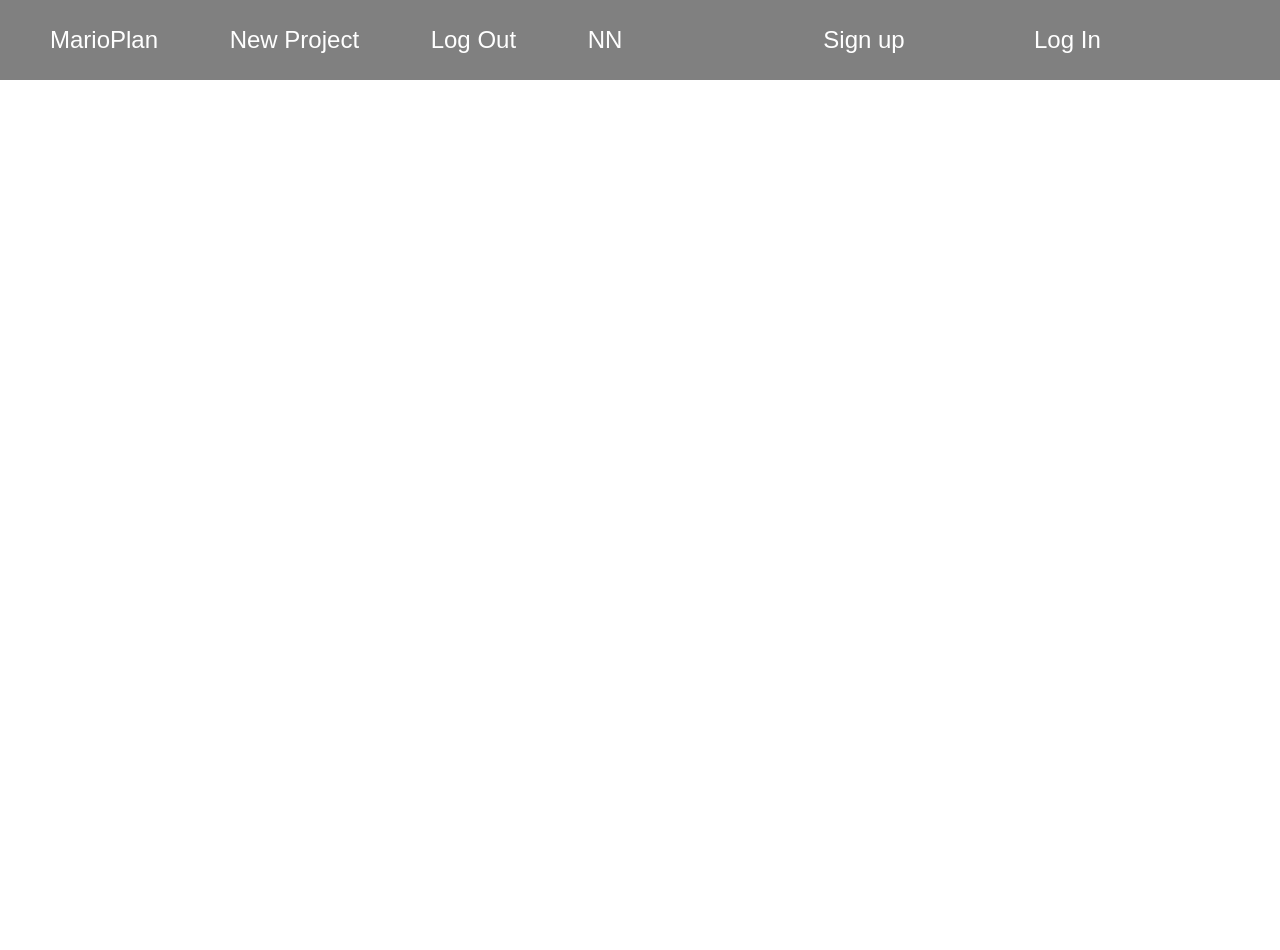
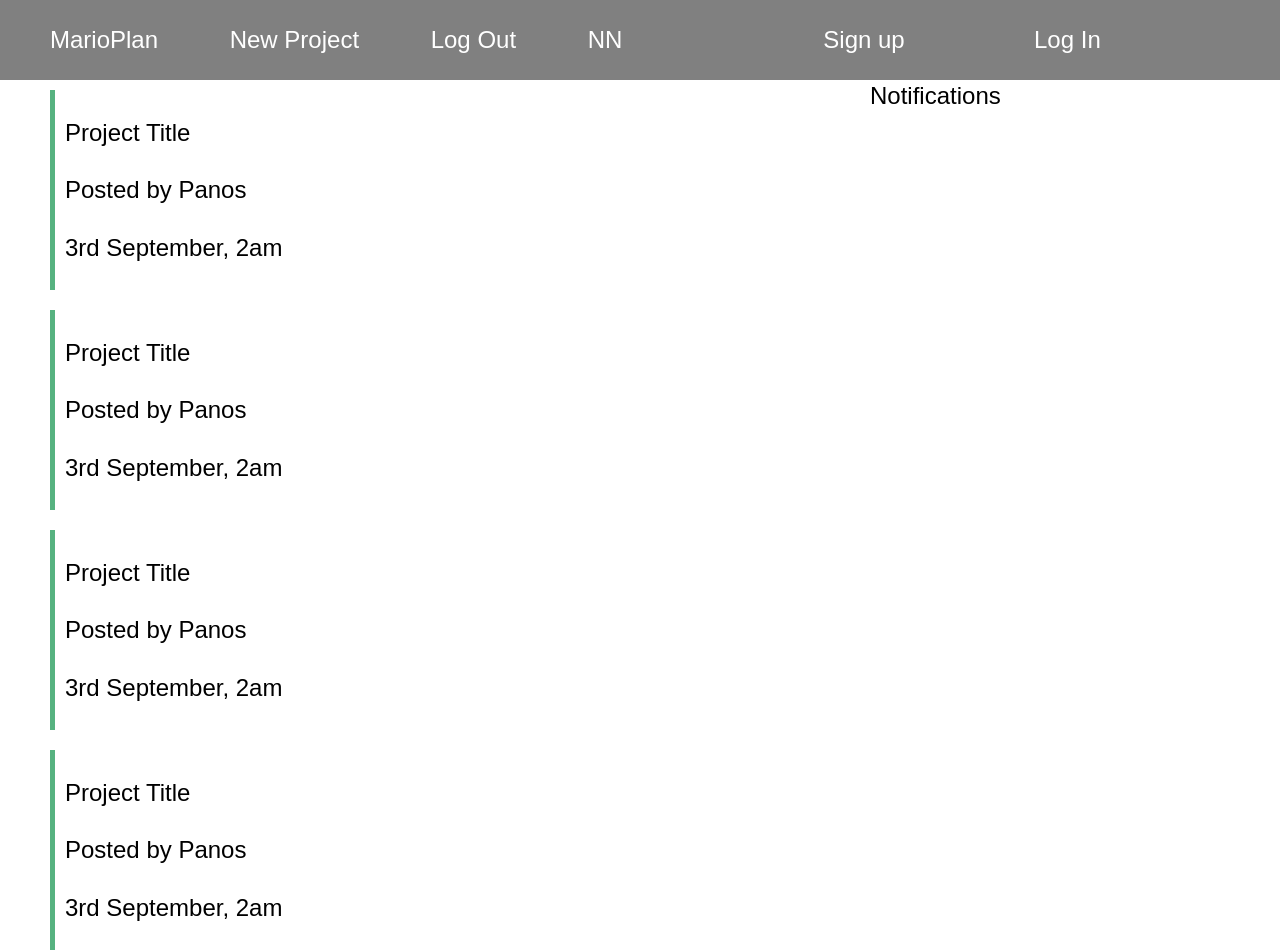
Before and after one commit to pmita/firebase-react-practice, a React (Create React App) app: page / in a window 1280 px wide. Before the commit the page ends 800 px from the top, so only its background shows below. Built offline with nearby package versions, Linux system fonts and the light colour scheme.

Commit message:
adding Dashboard ui components

```diff
--- a/src/App.js
+++ b/src/App.js
@@ -1,13 +1,18 @@
 import React from 'react';
-import { BrowserRouter as Router } from 'react-router-dom';
+import { BrowserRouter as Router, Routes, Route } from 'react-router-dom';
 //COMPONENTS
 import Navbar from './components/layout/Navbar';
+//PAGES
+import Dashboard from './components/dashboard/Dashboard';
 
 function App() {
   return (
     <Router>
       <div className="App">
         <Navbar />
+        <Routes>
+          <Route path='/' exact element={<Dashboard />} />
+        </Routes>
       </div>
     </Router>
   );
--- a/src/components/dashboard/Dashboard.js
+++ b/src/components/dashboard/Dashboard.js
@@ -0,0 +1,19 @@
+import React from 'react'
+//COMPONENTS
+import ProjectList from '../project/ProjectList';
+import Notifications from './Notifications';
+
+const Dashboard = () => {
+    return(
+            <div className='dashboard'>
+                <div className='container-left'>
+                    <ProjectList />
+                </div>
+                <div className='container-right'>
+                    <Notifications />
+                </div>
+            </div>
+        );
+}
+
+export default Dashboard;
--- a/src/components/dashboard/Notifications.js
+++ b/src/components/dashboard/Notifications.js
@@ -0,0 +1,14 @@
+import React from 'react';
+
+const Notifications = () => {
+    return(
+        <>
+            <p>Notifications</p>
+            <div className='summary-container'>
+
+            </div>
+        </>
+    );
+}
+
+export default Notifications;
--- a/src/components/project/ProjectList.js
+++ b/src/components/project/ProjectList.js
@@ -0,0 +1,16 @@
+import React from 'react'
+//COMPONENTS
+import ProjectSummary from './ProjectSummary';
+
+const ProjectList = () => {
+    return(
+        <>
+            <ProjectSummary />
+            <ProjectSummary />
+            <ProjectSummary />
+            <ProjectSummary />
+        </>
+    );
+}
+
+export default ProjectList;
--- a/src/components/project/ProjectSummary.js
+++ b/src/components/project/ProjectSummary.js
@@ -0,0 +1,13 @@
+import React from 'react'
+
+const ProjectSummary = () => {
+    return(
+         <div className='project-summary'>
+            <span  className='card-title'>Project Title</span>
+            <p>Posted by Panos</p>
+            <p className='card-date'>3rd September, 2am</p>
+        </div>
+    );
+}
+
+export default ProjectSummary;
--- a/src/styles/App.scss
+++ b/src/styles/App.scss
@@ -8,3 +8,6 @@
 
 // Components
 @import './components/layout/Navbar';
+@import './components/dashboard/Dashboard';
+@import './components/dashboard/ProjectSummary';
+@import './components/dashboard/Notifications';
--- /dev/null
+++ b/src/styles/components/dashboard/_Dashboard.scss
@@ -0,0 +1,18 @@
+.dashboard{
+    width: 100%;
+    min-height: 90vh;
+    @include flex(row, space-between, flex-start);
+}
+
+.container-left{
+    flex: 2;
+    display: grid;
+    grid-template-columns: 1fr;
+    grid-auto-rows: 200px;
+    gap: 2rem;
+    padding: 1rem 0 0 5rem;
+}
+
+.container-right{
+    flex: 1;
+}
--- /dev/null
+++ b/src/styles/components/dashboard/_ProjectSummary.scss
@@ -0,0 +1,5 @@
+.project-summary{
+    @include flex(column, space-evenly, flex-start);
+    border-left: 5px solid $green;
+    padding-left: 1rem;
+}
```
Also changed, not shown: src/styles/components/dashboard/_Notifications.scss (added).
